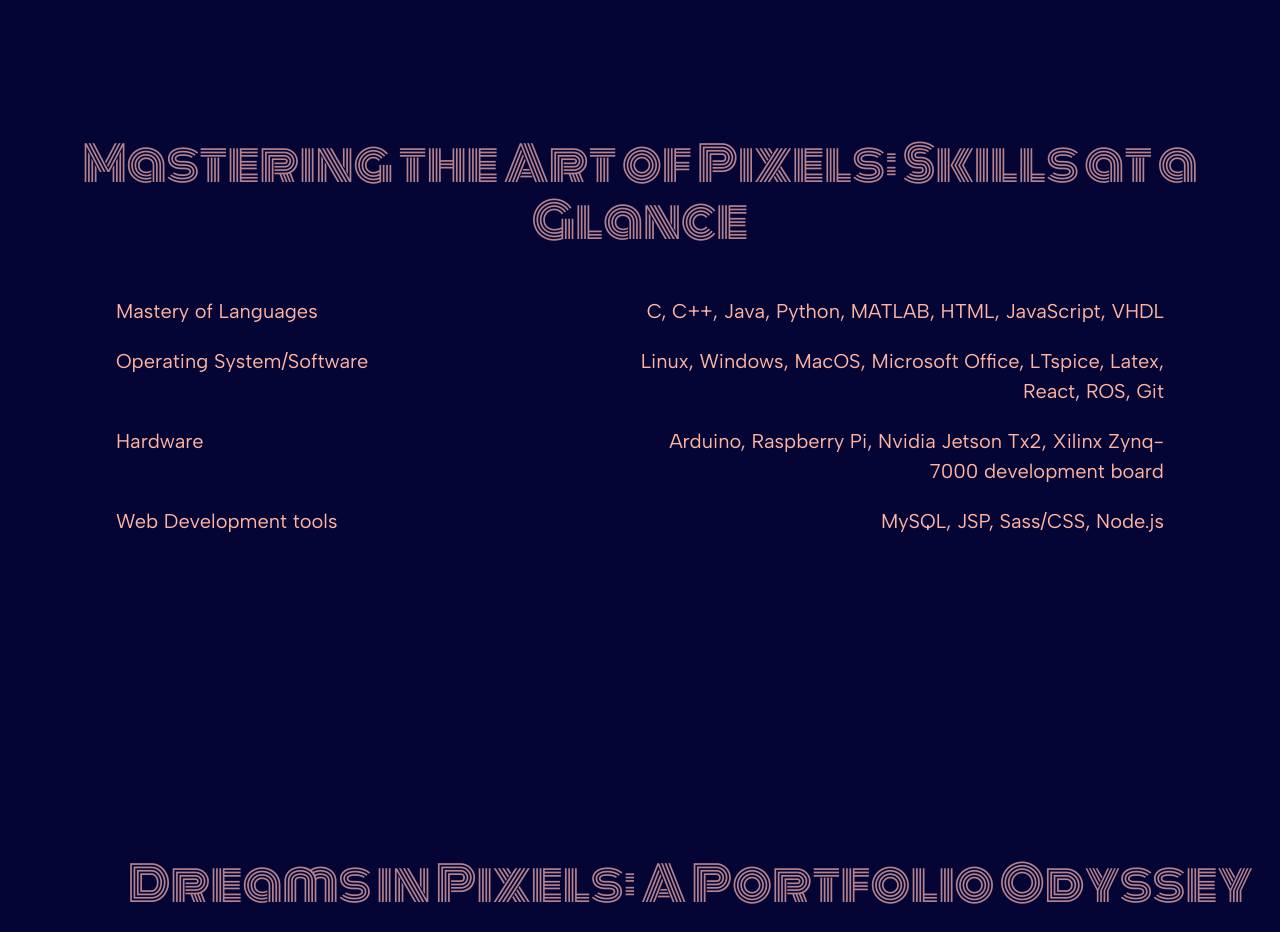
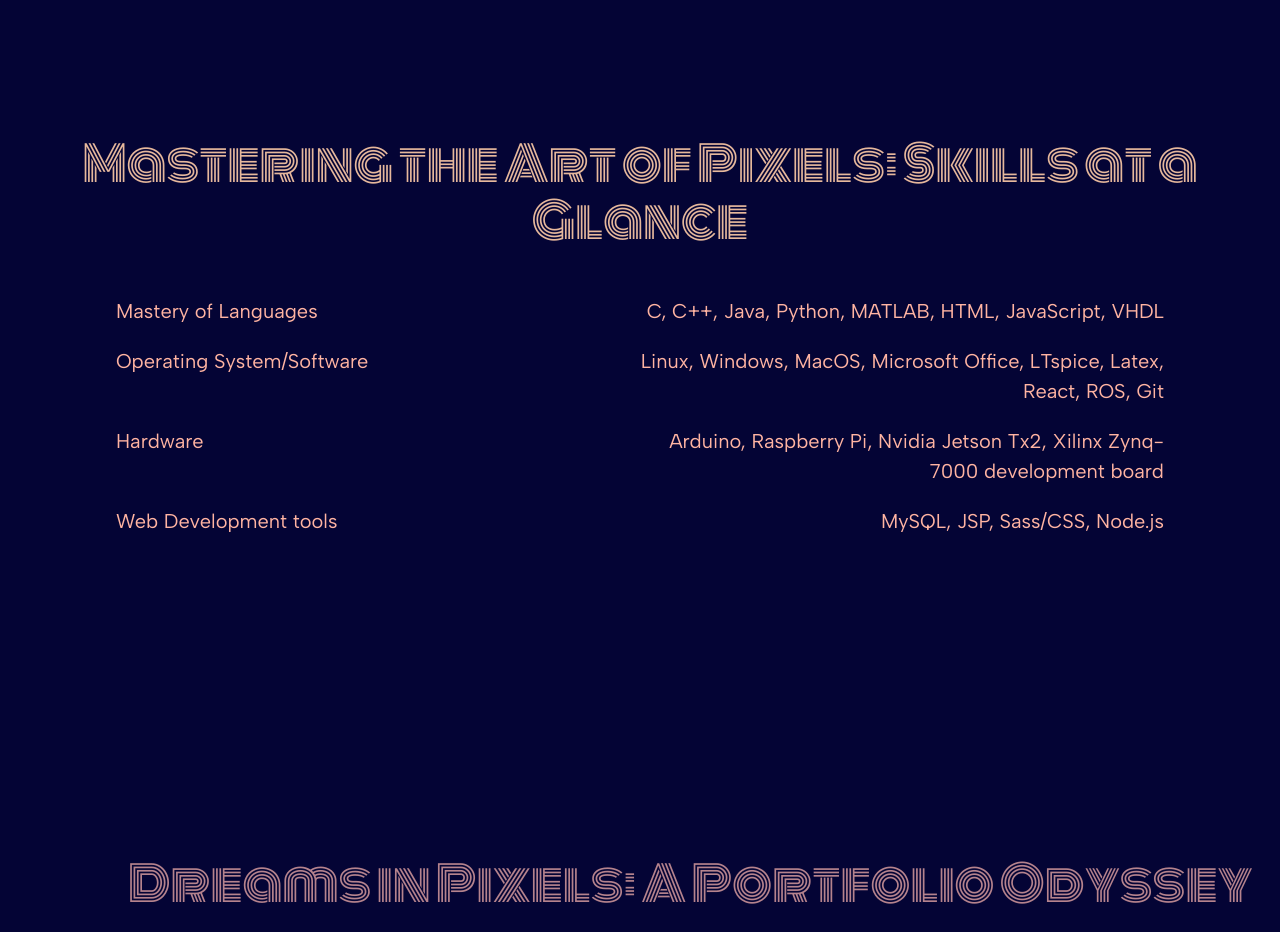
Before and after one commit to PNilay/my_portfolio, a React (Create React App) app: page / in a window 1280 px wide. Shown: the part 1680-2612 px from the top of the page. Built offline with nearby package versions, Linux system fonts and the light colour scheme.

Commit message:
updated theame colors for portfolio

```diff
--- a/src/components/skills/skills.css
+++ b/src/components/skills/skills.css
@@ -7,7 +7,6 @@
 }
 
 .skills_title{
-  /* margin-left: 10vw; */
   padding-bottom: 25px;
   flex-shrink: 0;
   width: 100%;
@@ -20,7 +19,7 @@
   font-weight: 400;
   font-style: normal;
   font-family: "Monoton", monospace;
-  color: #b5838d;
+  color: var(--pri--color);
   font-size: 48px;
   letter-spacing: 0em;
   line-height: 1.2;
```
